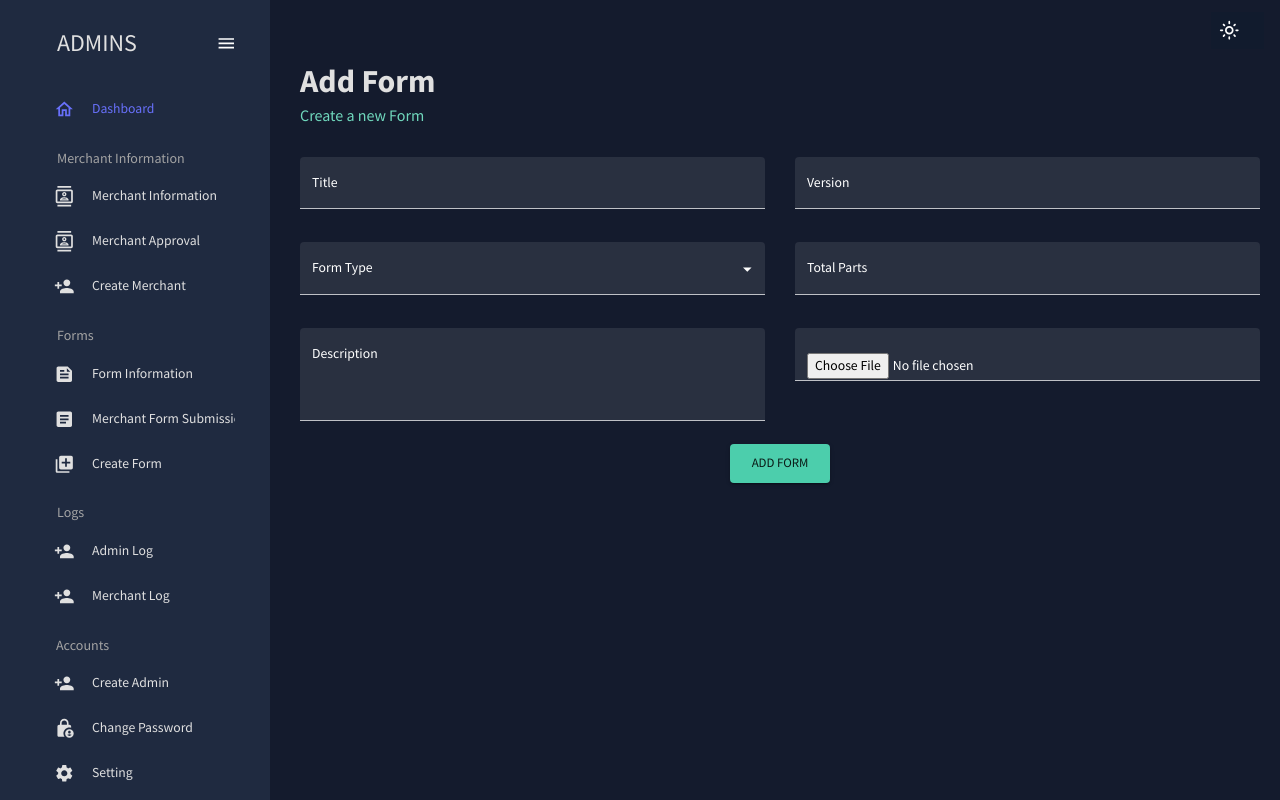
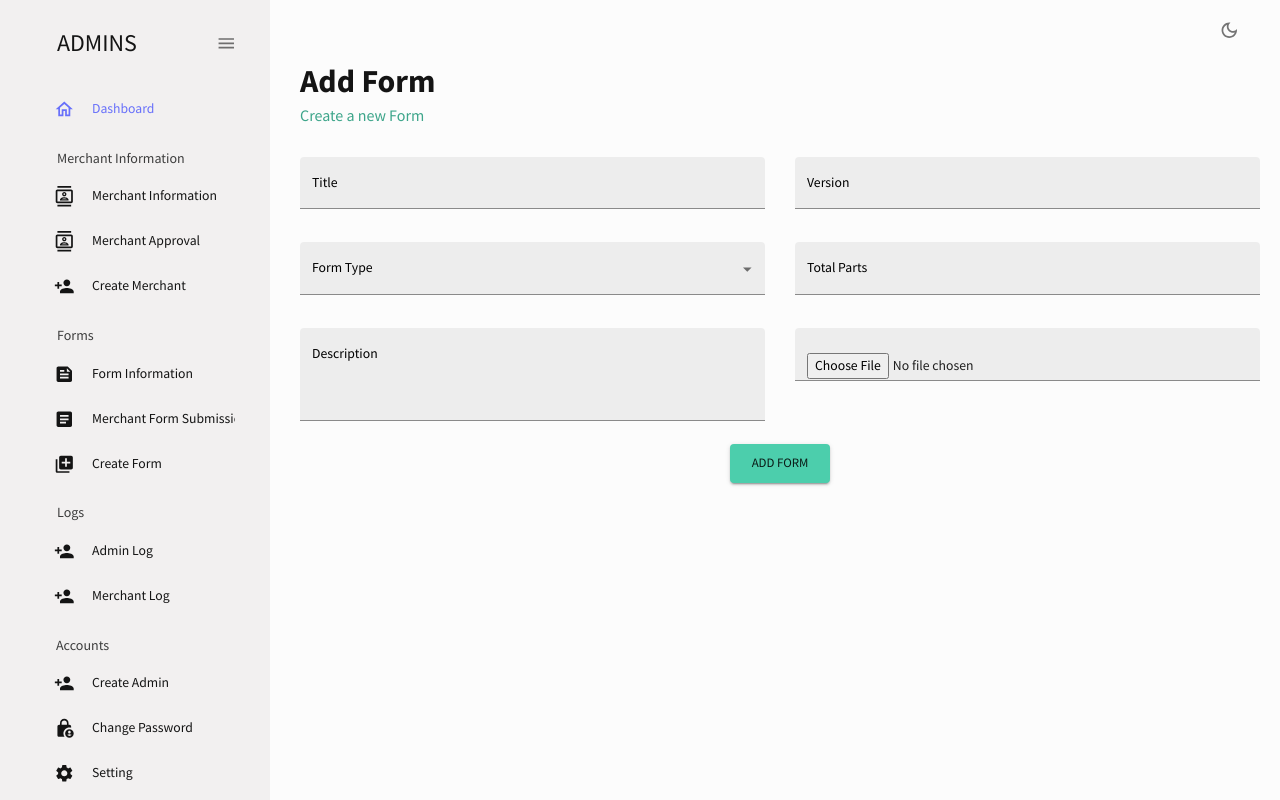
Before and after one commit to Eeshu09/Hdfc_DashBoared_Update, a React (Create React App) app: page /saqs in a window 1280 px wide. Built offline with nearby package versions, Linux system fonts and the light colour scheme.

Commit message:
---theme

```diff
--- a/src/components/Form/Tabsection1.js
+++ b/src/components/Form/Tabsection1.js
@@ -2420,6 +2420,7 @@ if (mId && fId) {
           }}
         >
           {formData && formData.length > 0 ? (
+
             <Button
               variant="contained"
               color="primary"
@@ -2441,6 +2442,7 @@ if (mId && fId) {
               Save
             </Button>
           )}
+
 
           <Button
             disabled={activeSubmit === false}
--- a/src/components/Modal/FormComplanceModal.jsx
+++ b/src/components/Modal/FormComplanceModal.jsx
@@ -47,8 +47,14 @@ function FormComplanceModal({rowData,formModalOpen,setFormModalOpen,handleFormCl
           getAllFormId();
     },[rowData])
     console.log("rowdata",rowData);
-    const goToForm=()=>{
-      console.log('console',emailData);
+
+    const goToForm = () => {
+      if (!emailData.formId) {
+        toast.error("Please select a FormId",{
+          position:'top-center'
+        });
+        return;
+      }
       navigate(`/hdfcForm?merchantId=${emailData.merchantId}&formId=${emailData.formId}`);
     }
 
--- a/src/scenes/global/DarkBar.js
+++ b/src/scenes/global/DarkBar.js
@@ -2,7 +2,7 @@ import { createContext, useState } from "react";
 export const DarkContext = createContext();
 
 export const DarkProvider = ({ children }) => {
-  const [isDark, SetIsDark] = useState(false);
+  const [isDark, SetIsDark] = useState(true);
 
   return (
     <DarkContext.Provider value={{ isDark, SetIsDark }}>
--- a/src/theme.js
+++ b/src/theme.js
@@ -199,7 +199,7 @@ export const ColorModeContext = createContext({
 });
 
 export const useMode = () => {
-  const [mode, setMode] = useState("dark");
+  const [mode, setMode] = useState("light");
 
   const colorMode = useMemo(
     () => ({
```
